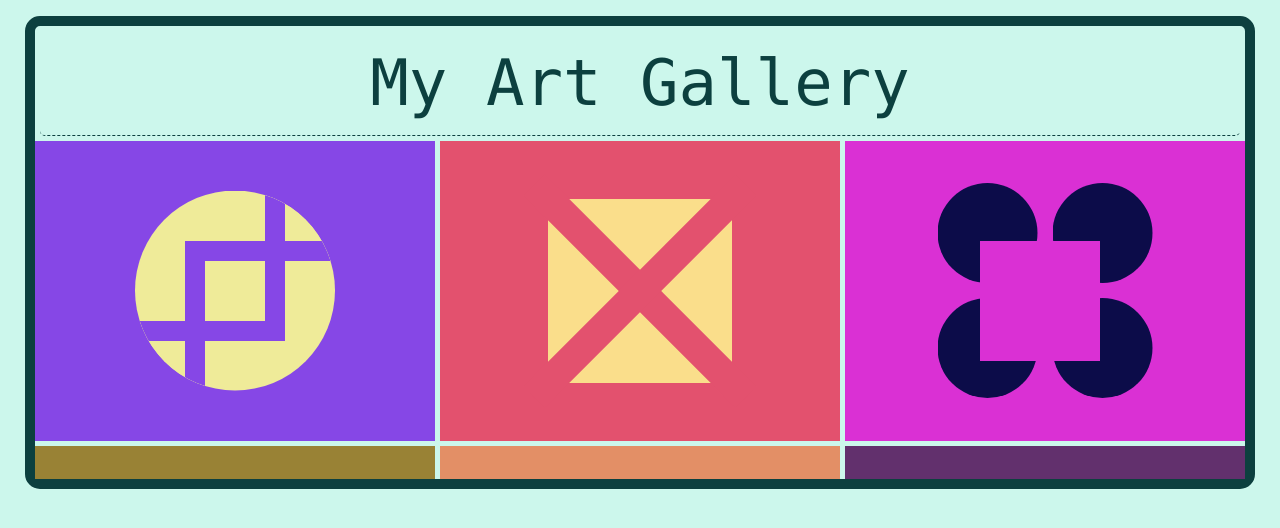
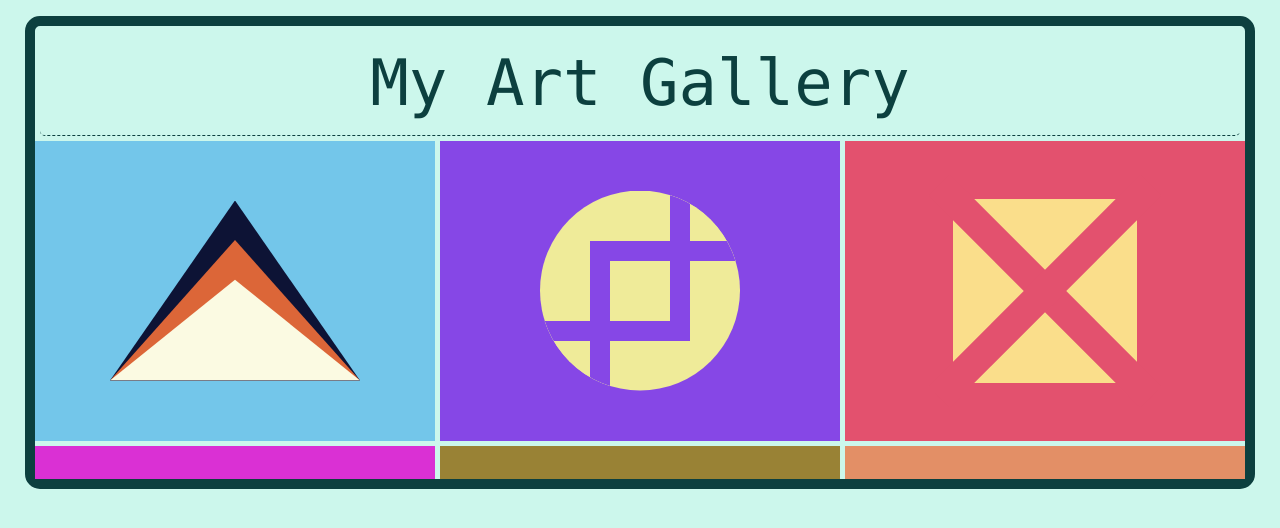
Before and after one commit to mdsameershaikh/css-battle, a Vue app: page / in a window 1280 px wide. Shown: the top 528 px of the page. Built offline with nearby package versions, Linux system fonts and the light colour scheme.

Commit message:
added new design

```diff
--- /dev/null
+++ b/src/battles/bt-21.vue
@@ -0,0 +1,43 @@
+<template>
+    <div class="battle">
+        <div id='t'>
+            <div id='tt'>
+                <div id='ttt'></div>
+            </div>
+        </div>
+    </div>
+</template>
+<script>
+import '../common.css'
+export default {
+    namee: 'battle-21',
+}
+
+
+</script>
+<style scoped >
+.battle {
+    background: #73C6EA;
+}
+
+#t {
+    height: 180px;
+    width: 250px;
+    background-color: #0D1335;
+    clip-path: polygon(50% 0%, 0% 100%, 100% 100%);
+
+}
+
+#tt {
+    height: 180px;
+    width: 250px;
+    background-color: #DC6638;
+    clip-path: polygon(50% 22%, 0% 100%, 100% 100%);
+}
+
+#ttt {
+    height: 180px;
+    width: 250px;
+    background-color: #FBFAE2;
+    clip-path: polygon(50% 44%, 0% 100%, 100% 100%);
+}</style>
--- a/src/components/card-lists.vue
+++ b/src/components/card-lists.vue
@@ -6,6 +6,7 @@
         </div>
 
         <div class="battle-container">
+            <battle-21 />
             <battle-seven />
             <battle-twelve />
             <battle-three />
@@ -54,6 +55,7 @@ import BattleSeventeen from '@/battles/bt-seventeen.vue'
 import BattleEighteen from '@/battles/bt-eighteen.vue'
 import BattleNinteen from '@/battles/bt-ninteen.vue'
 import BattleTwenty from '@/battles/bt-twenty.vue'
+import Battle21 from '@/battles/bt-21.vue'
 export default {
 
     name: 'card-lists',
@@ -77,7 +79,8 @@ export default {
         'battle-seventeen': BattleSeventeen,
         'battle-eighteen': BattleEighteen,
         'battle-ninteen': BattleNinteen,
-        'battle-twenty': BattleTwenty
+        'battle-twenty': BattleTwenty,
+        'battle-21': Battle21
 
 
     },
```
